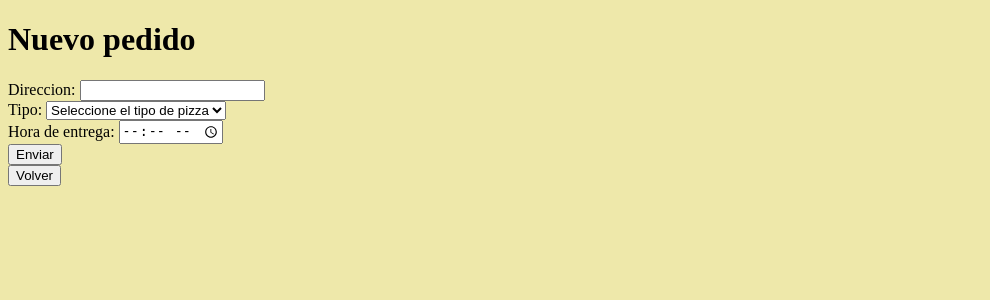
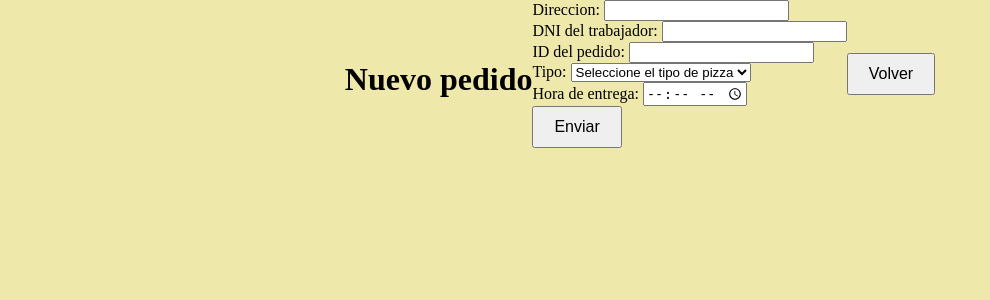
Before and after one commit to Mamarco13/Proyecto_DDSI, a Flask app: page /caso2.html in a window 1280 px wide. Shown: the top 300 px of the page, without its empty margins (0-990 px from the left). Run offline with Flask 3, Linux system fonts and the light colour scheme.

Commit message:
Cambia caso2.htmle index

```diff
--- a/templates/caso2.html
+++ b/templates/caso2.html
@@ -7,6 +7,10 @@
 <form action="/procesar_pedido" method="post">
     <label for="Direccion">Direccion:</label>
     <input type="text" id="direccion" name = "direccion" required><br>
+    <label for ="Dni">DNI del trabajador:</label>
+    <input type="text" id="DNI" name = "DNI" required><br>
+    <label for ="ID">ID del pedido:</label>
+    <input type="id" id="id" name = "id" required><br>
 
     <label for="Tipo">Tipo:</label>
     <select id="tipo" name = "tipo" required>
--- a/templates/layout.html
+++ b/templates/layout.html
@@ -6,7 +6,25 @@
     <meta name="viewport" content="width=device-width, initial-scale=1.0">
     <title>{%block title%}{%endblock%}</title>
     <link rel="stylesheet" href="{{ url_for('static', filename='css/layout.css') }}">
+    <style>
+    body{
+        display: flex;
+        justify-content: center;
+        align-items: center;
+        margin: 0;
+    }
 
+    button{
+        padding: 10px 20px;
+        font-size: 16px;
+        cursor: pointer;
+        margin-bottom: 10px;
+    }
+
+    .botones{
+        text-align: center;
+    }
+    </style>
 </head>
 <body>
     {%block body%}
```
Also changed, not shown: templates/index.html (+6 -14 lines).
